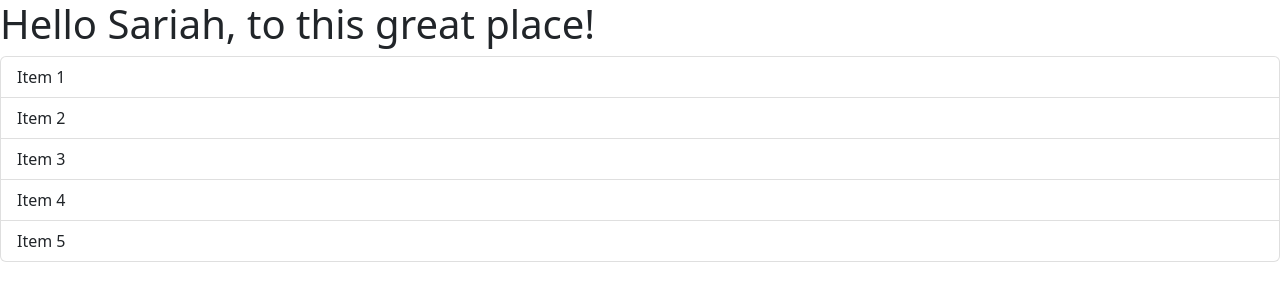
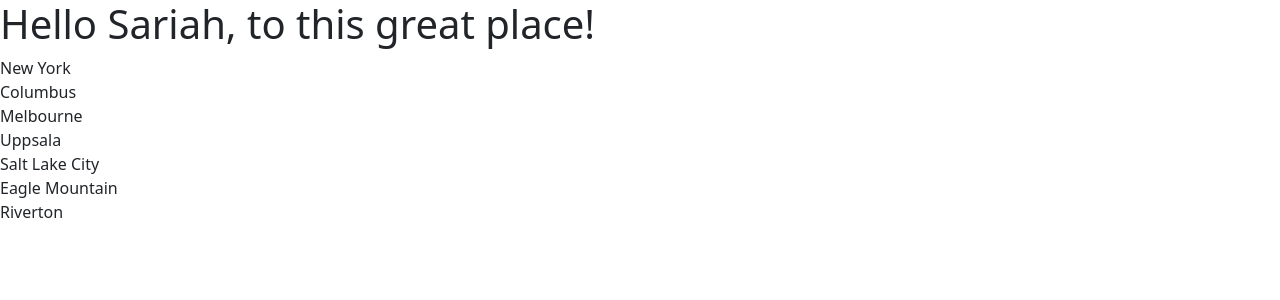
Before and after one commit to michaelmonson/MyFirstReactApp2023, a React (Vite) app: page / in a window 1280 px wide. Shown: the top 300 px of the page. Built offline with nearby package versions, Linux system fonts and the light colour scheme.

Commit message:
Improved ListGroup.tsx component to render an array of locations dynamically.

```diff
--- a/src/components/ListGroup.tsx
+++ b/src/components/ListGroup.tsx
@@ -1,12 +1,23 @@
 function ListGroup() {
+  const items = [
+    "New York",
+    "Columbus",
+    "Melbourne",
+    "Uppsala",
+    "Salt Lake City",
+    "Eagle Mountain",
+    "Riverton",
+  ];
+
   return (
-    <ul className="list-group">
-      <li className="list-group-item">Item 1</li>
-      <li className="list-group-item">Item 2</li>
-      <li className="list-group-item">Item 3</li>
-      <li className="list-group-item">Item 4</li>
-      <li className="list-group-item">Item 5</li>
-    </ul>
+    //Using the angle bracket notation (open and close) to replace the 'Fragment' component
+    <>
+      <ul className="list-group">
+        {items.map((item) => (
+          <li key={item}>{item}</li>
+        ))}
+      </ul>
+    </>
   );
 }
 
```
Also changed, not shown: 1 other file (tests, documents, lock files or other folders).
